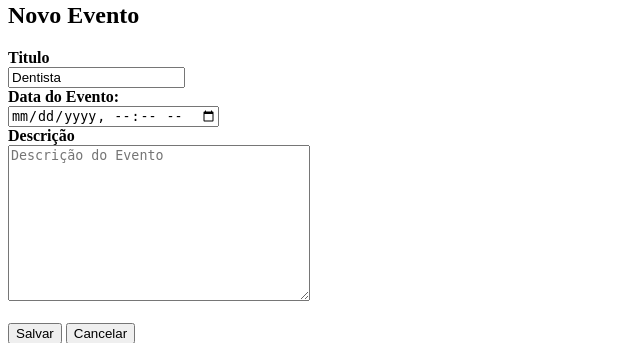
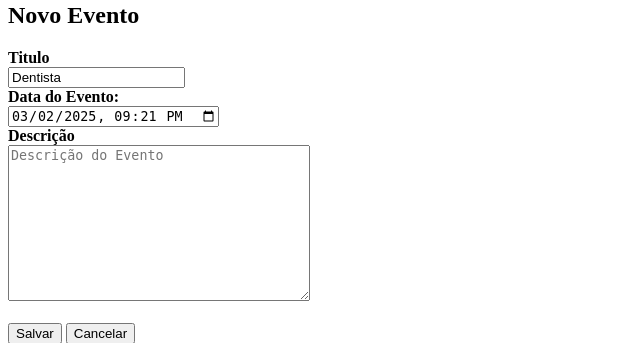
Before and after one commit to wl-costa/django_studies, a Django app: page /agenda/evento/?id=1 in a window 1280 px wide. Shown: the part 142-485 px from the top of the page, without its empty margins (0-640 px from the left). Run offline with Django 5.2, Linux system fonts and the light colour scheme; a user stored in the database is signed in; data comes from the database, SQL or seed files in the repository; both versions use the stored data as it was after the commit.

Commit message:
cria uma função que formata a data do evento para o input do formulário

```diff
--- a/agenda/agenda/templates/evento.html
+++ b/agenda/agenda/templates/evento.html
@@ -12,7 +12,7 @@
     <br>
     <label><b>Data do Evento:</b></label>
     <br>
-    <input type="datetime-local" placeholder="Data do Evento" name="data_evento" value="{{ evento.data_evento }}" required>
+    <input type="datetime-local" placeholder="Data do Evento" name="data_evento" value="{{ evento.get_data_input_evento }}" required>
     <br>
     <label><b>Descrição</b></label>
     <br>
--- a/agenda/core/models.py
+++ b/agenda/core/models.py
@@ -18,3 +18,6 @@ class Evento(models.Model):
 
     def get_data_evento(self):
         return self.data_evento.strftime('%d/%m/%Y às %H:%M Hrs') # Retorna a data do evento formatada
+
+    def get_data_input_evento(self):
+        return self.data_evento.strftime('%Y-%m-%dT%H:%M') # Retorna a data do evento formatada para o input do formulário
```
Also changed, not shown: agenda/db.sqlite3.
